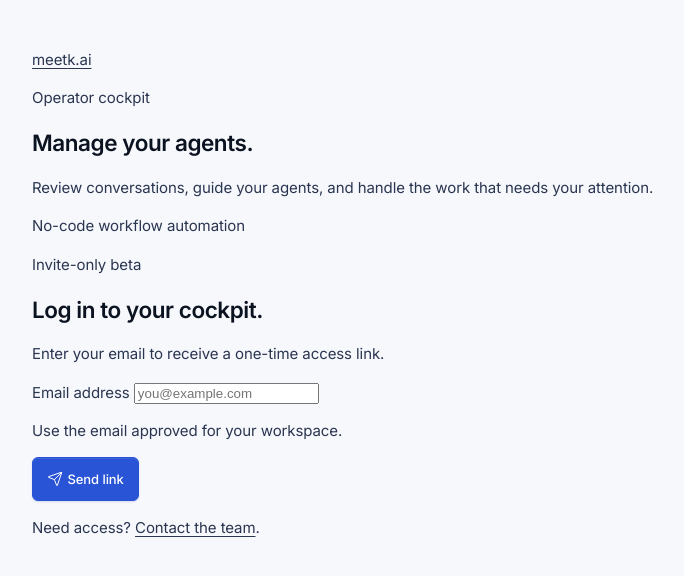
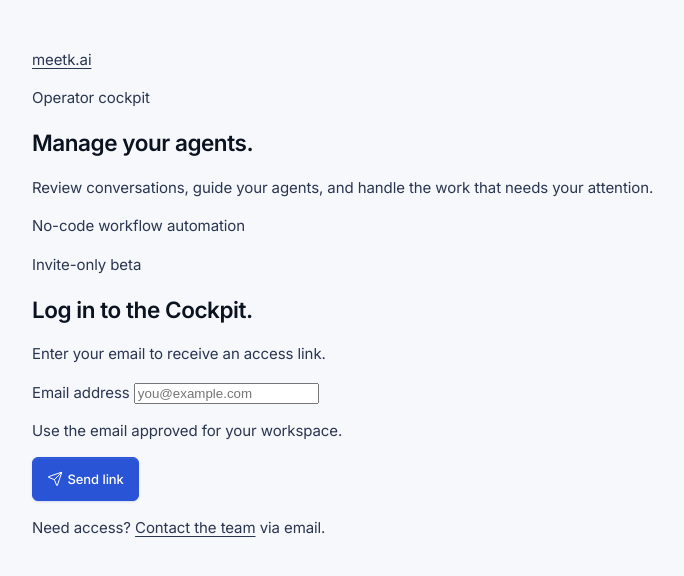
Before and after one commit to malvavisc0/meetkai, a Python web app: template src/kai/cockpit/templates/login.html in a window 1280 px wide. Shown: the top 576 px of the page, without its empty margins (48-732 px from the left). Run offline with Jinja, Linux system fonts and the light colour scheme; the template is opened without the code that fills it, so the values that code supplies are empty.

Commit message:
small fixes

```diff
--- a/landing/index.html
+++ b/landing/index.html
@@ -58,14 +58,14 @@
                         </span>
                          Request beta access
                       </a>
-                      <a href="mailto:questions@support.meetk.ai" class="button">Try the demo agent</a>
+                      <a href="#try-agent" class="button">Try the demo agent</a>
                    </div>
                    <p class="landing-invite muted">Private beta. Email <a href="mailto:hello@meetk.ai">hello@meetk.ai</a> with the job you want to hand off. We'll reply with a plan and get you set up.</p>
                </div>
                 <figure class="landing-example" id="examples" data-example aria-labelledby="example-caption" aria-describedby="example-tagline" tabindex="-1">
                   <figcaption class="landing-example__caption">
                      <span class="landing-example__mark" aria-hidden="true">k</span>
-                     <span id="example-caption">From request to result</span>
+                     <span id="example-caption">See it work</span>
                      <span class="landing-example__badge">Example</span>
                   </figcaption>
                   <div class="landing-example__tabs" role="tablist" aria-label="Choose an example workflow" data-example-tabs hidden>
@@ -258,7 +258,7 @@
          <section class="landing-proof" id="try-agent" aria-labelledby="proof-title">
             <div class="landing-section__intro">
                <p class="landing-eyebrow">One role, in action</p>
-               <h2 id="proof-title" class="landing-section__title">Ask an agent about meetk.ai.</h2>
+               <h2 id="proof-title" class="landing-section__title">Ask an agent about kAI.</h2>
                <p class="landing-section__copy">Send your questions to our demo agent.</p>
             </div>
             <div class="landing-proof__action">
--- a/src/kai/cockpit/templates/login.html
+++ b/src/kai/cockpit/templates/login.html
@@ -26,8 +26,8 @@
       {% else %}
         <div class="auth-panel__header">
           <p class="page-eyebrow">Invite-only beta</p>
-          <h2 class="auth-panel__title" id="login-title">Log in to your cockpit.</h2>
-          <p class="page-subtitle">Enter your email to receive a one-time access link.</p>
+          <h2 class="auth-panel__title" id="login-title">Log in to the Cockpit.</h2>
+          <p class="page-subtitle">Enter your email to receive an access link.</p>
         </div>
 
         {% if error %}
@@ -57,7 +57,7 @@
         </form>
       {% endif %}
 
-      <p class="auth-panel__footer">Need access? <a href="mailto:hello@meetk.ai">Contact the team</a>.</p>
+      <p class="auth-panel__footer">Need access? <a href="mailto:hello@meetk.ai">Contact the team</a> via email.</p>
     </div>
   </section>
 </main>
```
